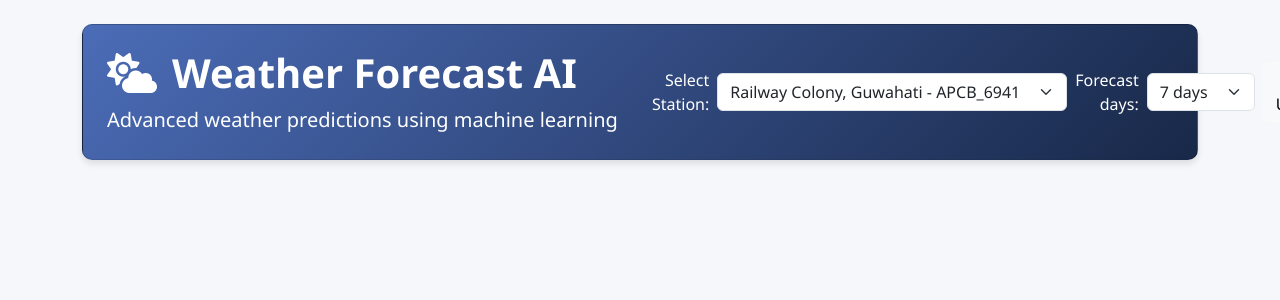
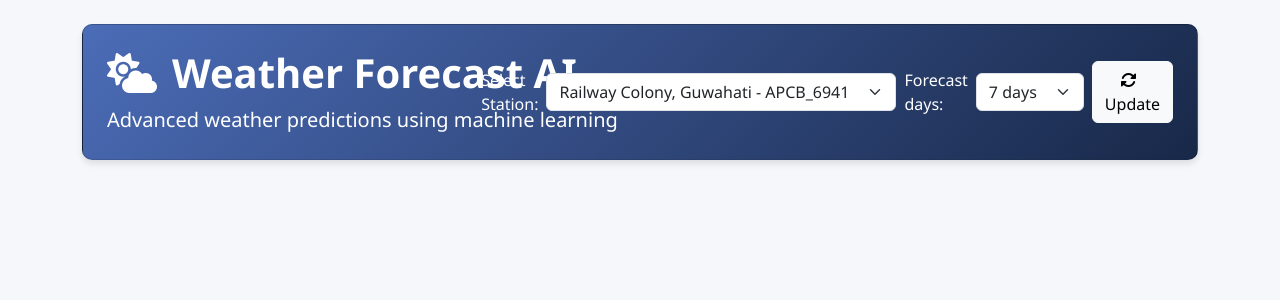
Before and after one commit to soumyasavarn/IoT-Weather_AQI, a Flask app: page / in a window 1280 px wide; the page is wider, and only the part inside the window is pictured. Shown: the top 300 px of that part. Run offline with Flask 3, Linux system fonts and the light colour scheme; some libraries are stand-ins or nearby versions.

Commit message:
Update index.html

```diff
--- a/templates/index.html
+++ b/templates/index.html
@@ -77,10 +77,13 @@
                     <h1><i class="fas fa-cloud-sun weather-icon"></i>Weather Forecast AI</h1>
                     <p class="lead mb-0">Advanced weather predictions using machine learning</p>
                 </div>
-                <div class="col-md-6 text-md-end">
-                    <form id="prediction-form" class="d-inline-flex align-items-center">
-                        <label for="station" class="me-2">Select Station:</label>
-                        <select id="station" name="station" class="form-select me-2" style="width: auto;">
+
+                <!-- Remove text-md-end if you want the form left-aligned -->
+                <!-- Or keep it if you want the entire form on the right, but reduce spacing on the button. -->
+                <div class="col-md-6 d-flex justify-content-end">
+                    <form id="prediction-form" class="d-inline-flex gap-2 align-items-center">
+                        <label for="station" class="mb-0">Select Station:</label>
+                        <select id="station" name="station" class="form-select" style="width: auto;">
                             <option value="Railway Colony, Guwahati - APCB_6941">Railway Colony, Guwahati - APCB_6941</option>
                             <option value="Railway Colony, Guwahati - APCB_10903">Railway Colony, Guwahati - APCB_10903</option>
                             <option value="Pan Bazaar, Guwahati - APCB_42240">Pan Bazaar, Guwahati - APCB_42240</option>
@@ -88,12 +91,15 @@
                             <option value="IITG, Guwahati - PCBA_3409360">IITG, Guwahati - PCBA_3409360</option>
                             <option value="LGBI Airport, Guwahati - PCBA_3409390">LGBI Airport, Guwahati - PCBA_3409390</option>
                         </select>
-                        <label for="days" class="me-2">Forecast days:</label>
-                        <select id="days" name="days" class="form-select me-2" style="width: auto;">
+
+                        <label for="days" class="mb-0">Forecast days:</label>
+                        <select id="days" name="days" class="form-select" style="width: auto;">
                             <option value="3">3 days</option>
                             <option value="7" selected>7 days</option>
                             <option value="14">14 days</option>
                         </select>
+
+                        <!-- Removed ms-3 so it doesn’t float too far from the selects -->
                         <button type="submit" class="btn btn-light">
                             <i class="fas fa-sync-alt me-2"></i>Update
                         </button>
@@ -167,10 +173,6 @@
                                     <tbody id="temp-predictions"></tbody>
                                 </table>
                             </div>
-                            <div class="mt-4">
-                                <h5>Important Factors</h5>
-                                <img id="temp-min-importance" class="img-fluid mb-2" alt="Min Temperature Feature Importance">
-                            </div>
                         </div>
                     </div>
                 </div>
@@ -198,10 +200,6 @@
                                     </thead>
                                     <tbody id="humidity-predictions"></tbody>
                                 </table>
-                            </div>
-                            <div class="mt-4">
-                                <h5>Important Factors</h5>
-                                <img id="humidity-importance" class="img-fluid" alt="Humidity Feature Importance">
                             </div>
                         </div>
                     </div>
@@ -231,10 +229,6 @@
                                     <tbody id="precipitation-predictions"></tbody>
                                 </table>
                             </div>
-                            <div class="mt-4">
-                                <h5>Important Factors</h5>
-                                <img id="precipitation-importance" class="img-fluid" alt="Precipitation Feature Importance">
-                            </div>
                         </div>
                     </div>
                 </div>
@@ -250,7 +244,7 @@
                 <div class="row">
                     <div class="col-md-6">
                         <h5>How it Works</h5>
-                        <p>This weather prediction system uses Random Forest models to forecast various weather parameters based on historical patterns. The models are trained on synthetic data that simulates seasonal variations and typical weather patterns.</p>
+                        <p>This weather prediction system uses an LSTM model to forecast various weather parameters based on historical patterns. The model is trained on real historical data that simulates seasonal variations and typical weather patterns.</p>
                         <p>Each model incorporates:</p>
                         <ul>
                             <li>Seasonal features (day of year, month)</li>
@@ -260,10 +254,9 @@
                     </div>
                     <div class="col-md-6">
                         <h5>Accuracy & Limitations</h5>
-                        <p>The models currently achieve reasonable accuracy for short-term predictions (3-7 days), but accuracy decreases for longer-term forecasts due to the inherent unpredictability of weather systems.</p>
+                        <p>The model currently achieves reasonable accuracy for short-term predictions (3-7 days), but accuracy decreases for longer-term forecasts due to the inherent unpredictability of weather systems.</p>
                         <p>Key limitations:</p>
                         <ul>
-                            <li>Currently using synthetic data (in a production environment, real historical weather data would improve accuracy)</li>
                             <li>Does not account for sudden weather events or extreme changes</li>
                             <li>Limited geographical specificity (would be enhanced with location-specific training)</li>
                         </ul>
@@ -341,11 +334,6 @@
                         $('#humidity-viz').attr('src', data.visualizations.humidity);
                         $('#precipitation-viz').attr('src', data.visualizations.precipitation);
 
-                        // Update feature importance plots
-                        $('#temp-min-importance').attr('src', data.feature_importances.temp_min);
-                        $('#humidity-importance').attr('src', data.feature_importances.humidity);
-                        $('#precipitation-importance').attr('src', data.feature_importances.precipitation);
-
                         // Update summary cards for first day prediction
                         $('#today-temp-min').text(`${minTemp[0].temp_min.toFixed(1)}°C`);
                         $('#today-temp-max').text(`${maxTemp[0].temp_max.toFixed(1)}°C`);
@@ -356,10 +344,13 @@
                         $('#loading').hide();
                         $('#predictions-container, #weather-summary, #model-info').show();
                     },
-                    error: function() {
+                    error: function(jqXHR, textStatus, errorThrown) {
+                        console.error("AJAX error:", textStatus, errorThrown);
+                        console.error("Server response:", jqXHR.responseText);
                         alert('Error loading predictions. Please try again.');
                         $('#loading').hide();
                     }
+
                 });
             }
 
```
